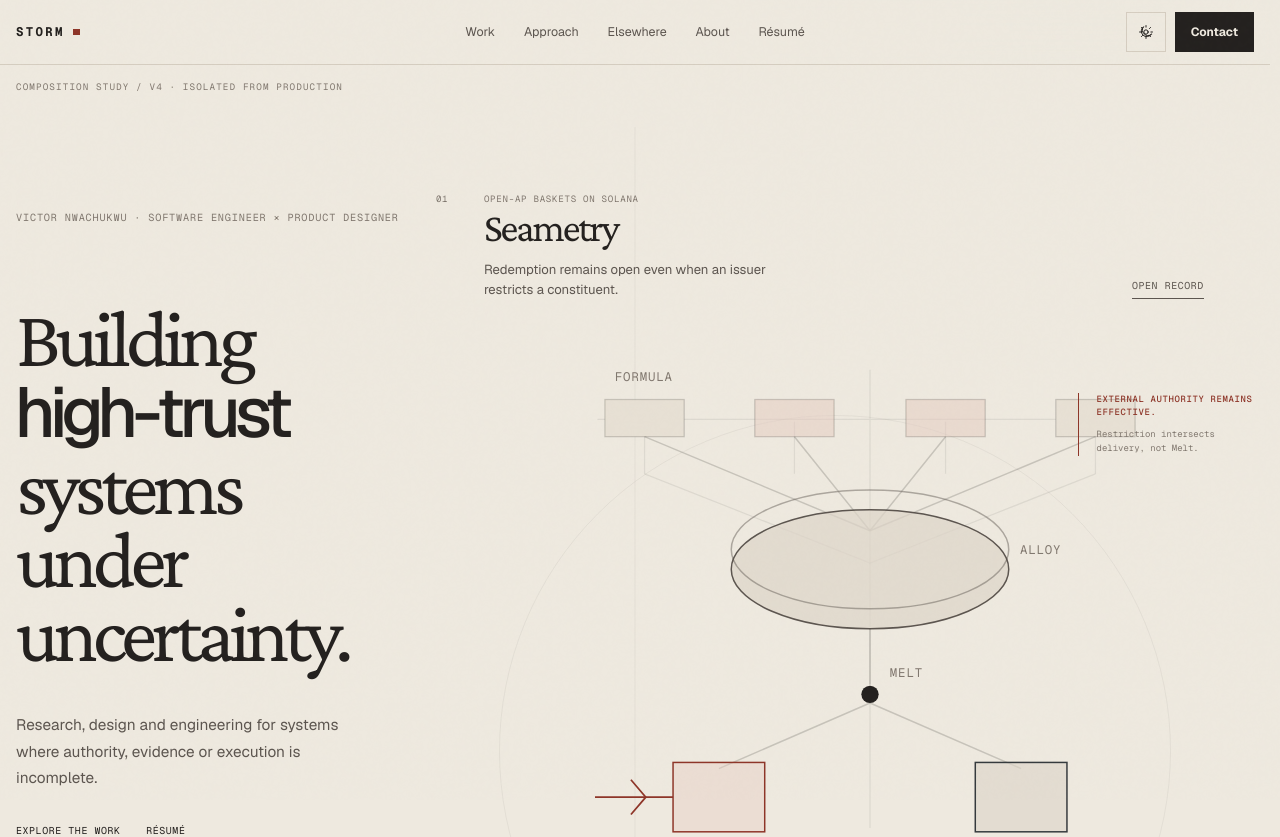
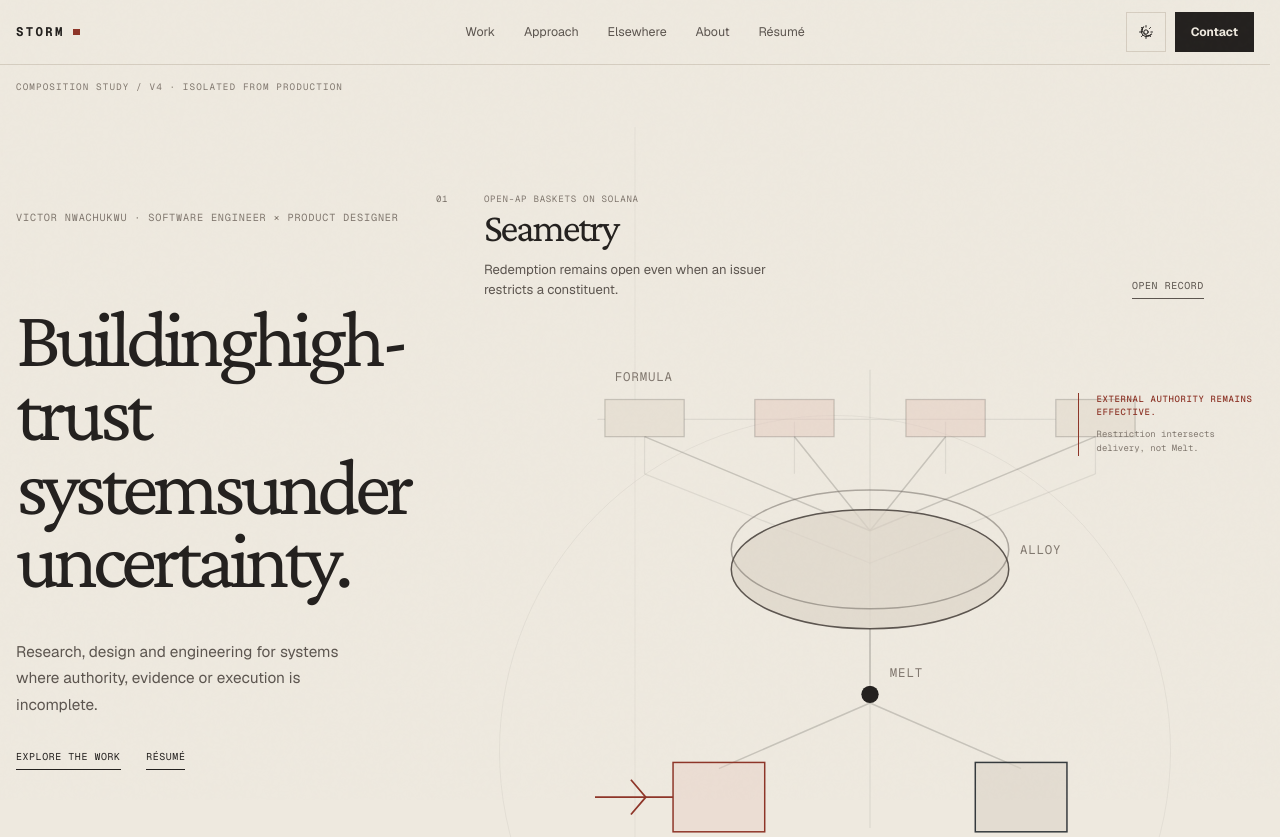
Before and after one commit to storm-beyndtech/Storm-Portfolio, a Next.js app: page /lab/atlas in a window 1280 px wide. Shown: the top 837 px of the page. Built offline with nearby package versions, Linux system fonts and the light colour scheme; no server answers.

Commit message:
refine: lock hero line composition

```diff
--- a/app/lab/atlas/page.tsx
+++ b/app/lab/atlas/page.tsx
@@ -122,8 +122,10 @@ export default function AtlasLabPage() {
       <section className={styles.field} aria-labelledby="atlas-title">
         <header className={styles.intro}>
           <p className={styles.identity}>{profile.name} · Software Engineer × Product Designer</p>
-          <h1 id="atlas-title">
-            Building <span className={styles.tension}>high-trust</span> systems under uncertainty.
+          <h1 id="atlas-title" aria-label="Building high-trust systems under uncertainty.">
+            <span className={styles.heroLine}>Building</span>
+            <span className={styles.heroTension}>high-trust systems</span>
+            <span className={styles.heroLine}>under uncertainty.</span>
           </h1>
           <p className={styles.introCopy}>
             Research, design and engineering for systems where authority, evidence or execution is incomplete.
```
